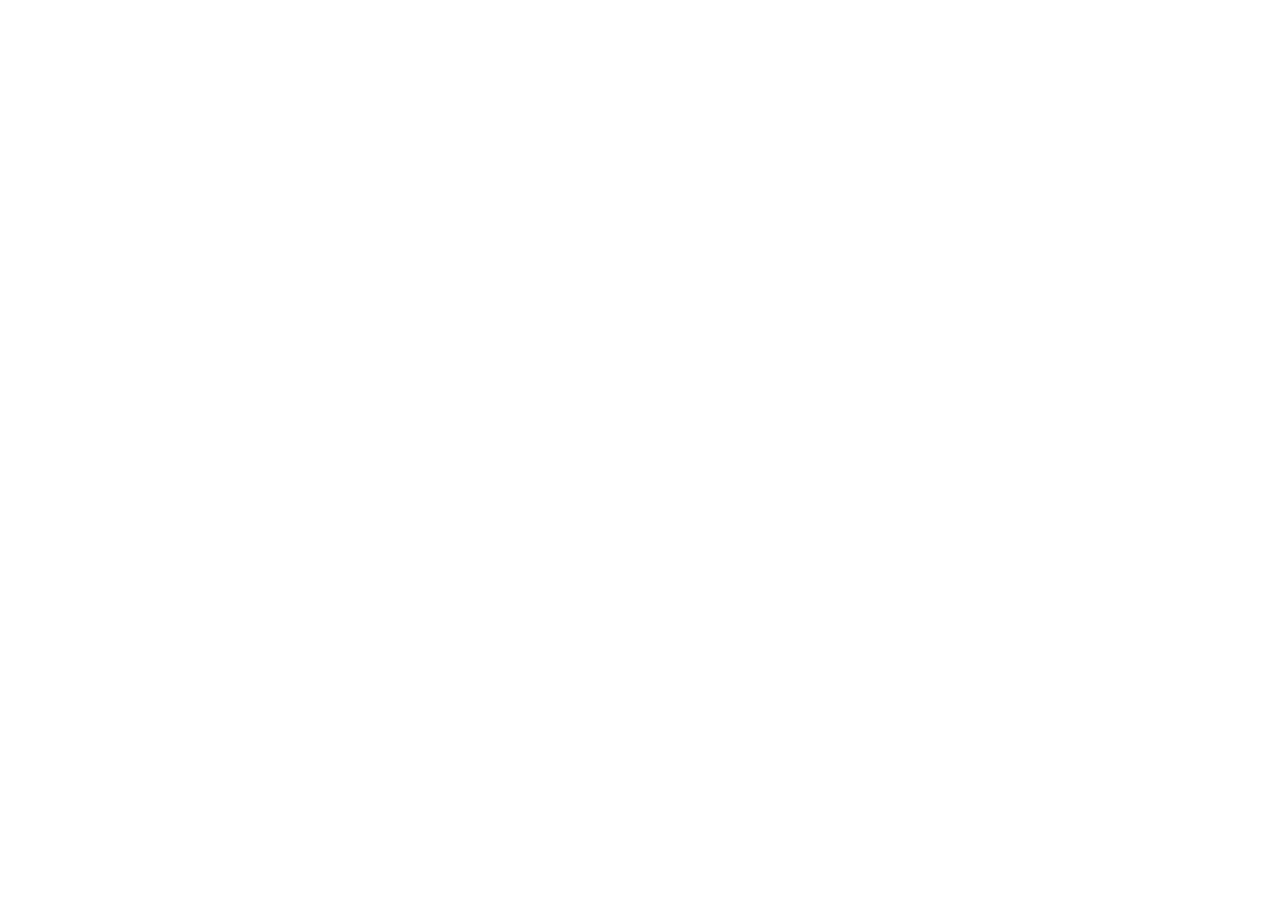
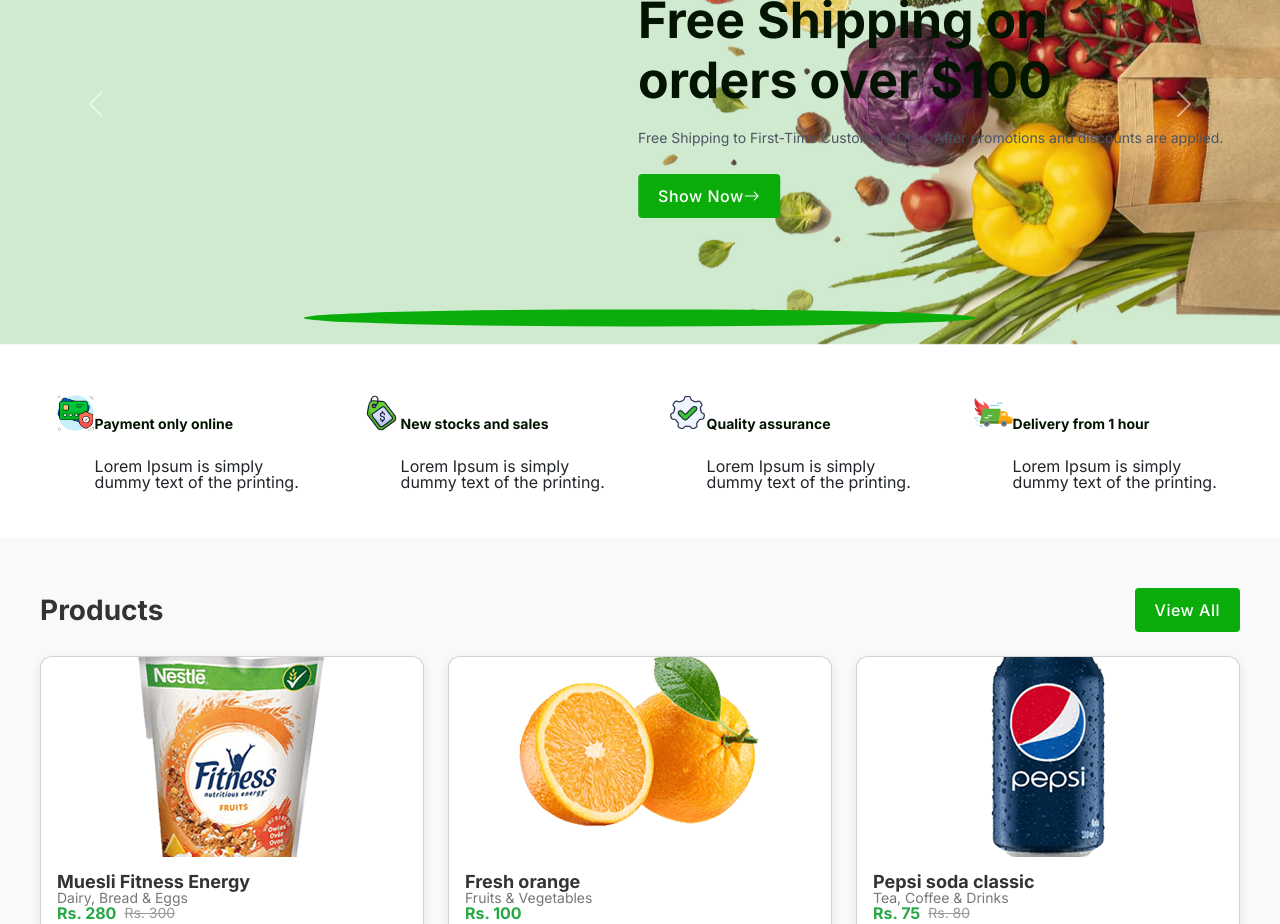
Before and after one commit to Bavithragithan/Grocery-Ecommerce-Website, a React (Create React App) app: page / in a window 1280 px wide. Shown: the part 300-1224 px from the top of the page. Before the commit the page ends 800 px from the top, so only its background shows below. Built offline with nearby package versions, Linux system fonts and the light colour scheme.

Commit message:
after home

```diff
--- a/package.json
+++ b/package.json
@@ -8,6 +8,7 @@
     "react": "^19.0.0",
     "react-bootstrap": "^2.10.9",
     "react-dom": "^19.0.0",
+    "react-icons": "^5.4.0",
     "react-router-dom": "^7.1.3",
     "react-scripts": "5.0.1",
     "react-slick": "^0.30.3",
--- /dev/null
+++ b/src/components/Categories/Categories.css
@@ -0,0 +1,65 @@
+.categories {
+    background-color: #f8f9fa;
+    padding: 50px 0;
+}
+
+.categories .heading {
+    font-size: 28px;
+    font-weight: bold;
+    color: #333;
+}
+
+.product-card {
+    border-radius: 12px;
+    overflow: hidden;
+    transition: 0.3s ease-in-out;
+    background: #fff;
+    box-shadow: 0px 4px 10px rgba(0, 0, 0, 0.1);
+}
+
+.product-card:hover {
+    transform: translateY(-5px);
+    box-shadow: 0px 6px 15px rgba(0, 0, 0, 0.15);
+}
+
+.product-card img {
+    height: 200px;
+    object-fit: cover;
+    border-radius: 12px 12px 0 0;
+}
+
+.product-card .product-title {
+    font-size: 18px;
+    font-weight: bold;
+    color: #333;
+}
+
+.product-card .product-category {
+    font-size: 14px;
+    color: #777;
+}
+
+.product-card .product-price {
+    font-size: 16px;
+    font-weight: bold;
+    color: #28a745;
+}
+
+.product-card .old-price {
+    font-size: 14px;
+    color: #999;
+    text-decoration: line-through;
+}
+
+.product-card .btn-add {
+    background: #28a745;
+    color: #fff;
+    font-size: 14px;
+    padding: 8px 12px;
+    border-radius: 6px;
+    transition: 0.3s ease-in-out;
+}
+
+.product-card .btn-add:hover {
+    background: #218838;
+}
--- /dev/null
+++ b/src/components/Categories/Categories.jsx
@@ -0,0 +1,56 @@
+import React from 'react';
+import { Col, Container, Row, Button, Card } from 'react-bootstrap';
+import { productData } from '../../utils/data';
+import './Categories.css';
+
+const Categories = () => {
+    return (
+        <section className="categories">
+            <Container>
+                <Row>
+                    <Col md="12" className="mb-4">
+                        <div className="d-flex justify-content-between align-items-center">
+                            <h1 className="heading">Products</h1>
+                            <Button className="btn primary-btn">View All</Button>
+                        </div>
+                    </Col>
+
+                    {productData.map((product, index) => (
+                        <Col md={4} sm={6} key={index} className="mb-4">
+                            <Card className="product-card">
+                                <Card.Img
+                                    variant="top"
+                                    src={product.image}
+                                    className="img-fluid"
+                                    alt={product.title}
+                                />
+                                <Card.Body>
+                                    <h5 className="product-title">{product.title}</h5>
+                                    <p className="product-category">{product.cat}</p>
+
+                                    <div className="d-flex align-items-center">
+                                        <span className="product-price">
+                                            Rs. {product.offerPrice > 0 ? product.offerPrice : product.price}
+                                        </span>
+                                        {product.offerPrice > 0 && (
+                                            <span className="old-price ms-2">
+                                                Rs. {product.price}
+                                            </span>
+                                        )}
+                                    </div>
+
+                                    <div className="d-flex justify-content-between align-items-center mt-3">
+                                        <span className="text-warning">⭐ {product.rating}</span>
+                                        <Button className="btn-add">Add to Cart</Button>
+                                    </div>
+                                </Card.Body>
+                            </Card>
+                        </Col>
+                    ))}
+                </Row>
+            </Container>
+        </section>
+    );
+};
+
+export default Categories;
--- /dev/null
+++ b/src/components/Slider/Slider.css
@@ -0,0 +1,74 @@
+.slider-section .carousel_caption {
+    position: absolute;
+    top: 50%;
+    width: 75%;
+    left: 6%;
+    text-align: left;
+    padding: 0;
+    bottom: unset !important;
+    right: unset !important;
+    transform: translate3d(250%, -50%, 0);
+    transition: all 0.75s ease 0s;
+}
+
+.slider-section .active .carousel_caption {
+    transform: translate3d(5%, -50%, 0);
+}
+
+.primary-btn {
+    background-color: var(--clr-primary);
+    color: white;
+    border: none;
+    padding: 10px 20px;
+    font-size: 16px;
+    cursor: pointer;
+    transition: background-color 0.3s ease;
+}
+
+.primary-btn:hover {
+    background-color: #218838;
+}
+
+.slider-section .carousel_caption h3 {
+    color: #031403;
+}
+
+.slider-section .carousel_caption p {
+    color: #4b5563;
+    font-size: var(--fs-body);
+    line-height: 24px;
+}
+
+.slider-section .carousel_item img {
+    object-fit: cover;
+    width: 100%;
+}
+
+.slider-section .carousel-indicators [data-bs-target]::after {
+    background-color: var(--clr-primary);
+    border-radius: 50%;
+    content: "";
+    height: 75%;
+    left: 50%;
+    opacity: 0;
+    position: absolute;
+    top: 50%;
+    transform: translate(-50%, -50%) scale(0);
+    transition: 0.3s;
+    width: 75%;
+}
+
+.slider-section .carousel-indicators .active::after {
+    opacity: 1;
+    transform: translate(-50%, -50%) scale(1);
+}
+
+@media only screen and (max-width: 769px) {
+    .slider-section .caroousel-indicators img {
+        height: 300px;
+    }
+
+    .slider-section .carousel_caption {
+        width: 90%;
+    }
+}
--- /dev/null
+++ b/src/components/Slider/Slider.jsx
@@ -0,0 +1,43 @@
+import React, { useState } from 'react'
+import "../Slider/Slider.css"
+import { Carousel } from "react-bootstrap"
+import { sliderData } from "../../utils/data"
+
+function Slider() {
+    const [index, setIndex] = useState(0)
+
+    const handleSelect = (selectedIndex) => {
+        setIndex(selectedIndex)
+    }
+
+    return (
+        <>
+            <div className="slider-section">
+                <Carousel activeIndex={index} onSelect={handleSelect}>
+                    {
+                        sliderData.map((item, index) => {
+                            return (
+                                <Carousel.Item key={index}>
+                                    <img src={item.image} alt="" className="img-fluid" />
+
+                                    <Carousel.Caption className='carousel_caption'>
+                                        <h3 className='main-heading' dangerouslySetInnerHTML={{__html:item.heading}}></h3>
+                                        <p className='mt-3'>{item.title}</p>
+                                        <button className="btn primary-btn mt-4">
+                                            Show Now
+                                            <i className="bi bi-arrow-right"></i>
+                                        </button>
+                                    </Carousel.Caption>
+                                </Carousel.Item>
+
+
+                            )
+                        })}
+                </Carousel>
+            </div>
+
+        </>
+    )
+}
+
+export default Slider
--- a/src/page/Home/Home.jsx
+++ b/src/page/Home/Home.jsx
@@ -1,8 +1,41 @@
 import React from 'react'
+import Slider from '../../components/Slider/Slider'
+import { featureData } from '../../utils/data'
+import { Col, Container, Row } from 'react-bootstrap'
+import Categories from '../../components/Categories/Categories'
+
 
 const Home = () => {
   return (
-    <div>Home</div>
+    <>
+      <Slider />
+      <section className='py-5'>
+        <Container>
+          <Row>
+            {
+              featureData.map((val, index) => {
+                return (
+                  <Col md={6} lg={3} key={index}>
+                    <div className="d-flex align-items-start">
+                      <div className="mb-3 ms-3">
+                        <img src={val.image} className='img-fluid' alt="value.title" />
+                      </div>
+                      <div className="text">
+                        <h3 className="sub-heading mb-1">{val.title}</h3>
+                        <p className="body-text">{val.text}</p>
+                      </div>
+
+                    </div>
+                  </Col>
+                )
+              })
+            }
+          </Row>
+        </Container>
+      </section>
+
+      <Categories />
+    </>
   )
 }
 
--- a/src/utils/data.js
+++ b/src/utils/data.js
@@ -230,6 +230,25 @@
     image: product10,
     rating: 5,
   },
+  {
+    id: 11,
+    title: "Fresh mango, Spain  ",
+    price: 90,
+    offerPrice: 85,
+    cat: "Snack & Munchies",
+    image: product7,
+    rating: 3,
+  },
+
+  {
+    id: 12,
+    title: "Fresh mango, Spain  ",
+    price: 190,
+    offerPrice: 165,
+    cat: "Fruits & Vegetables",
+    image: product8,
+    rating: 3,
+  },
 ];
 
 export const featureData = [
```
Also changed, not shown: src/components/Footer/Footer.css (added), 2 other files (tests, documents, lock files or other folders).
